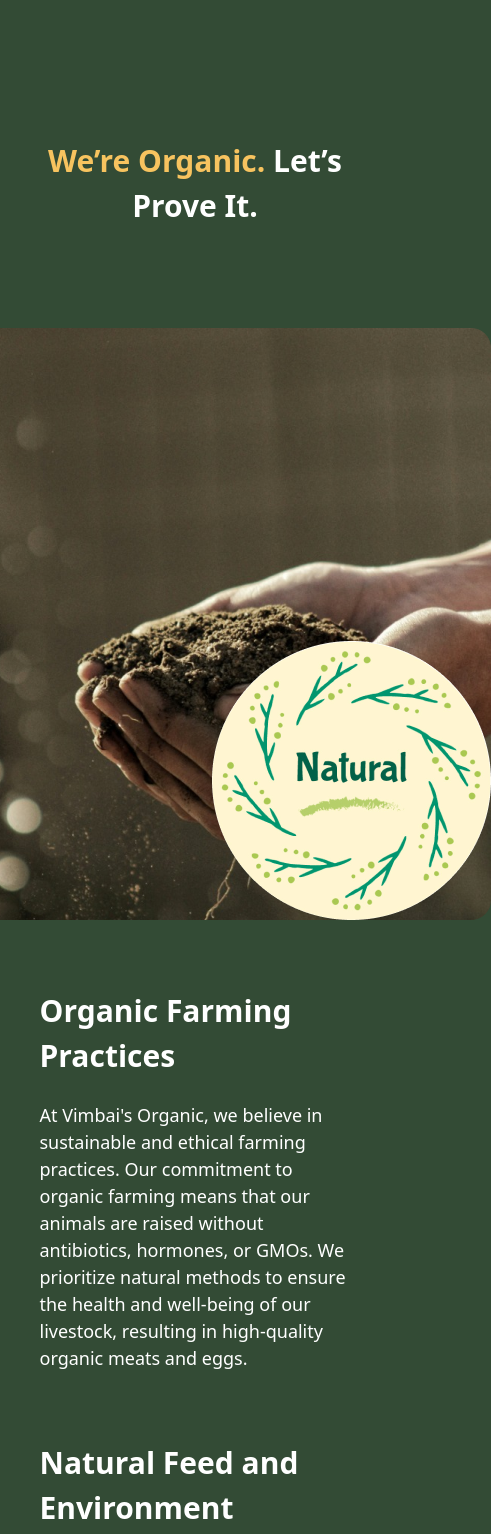
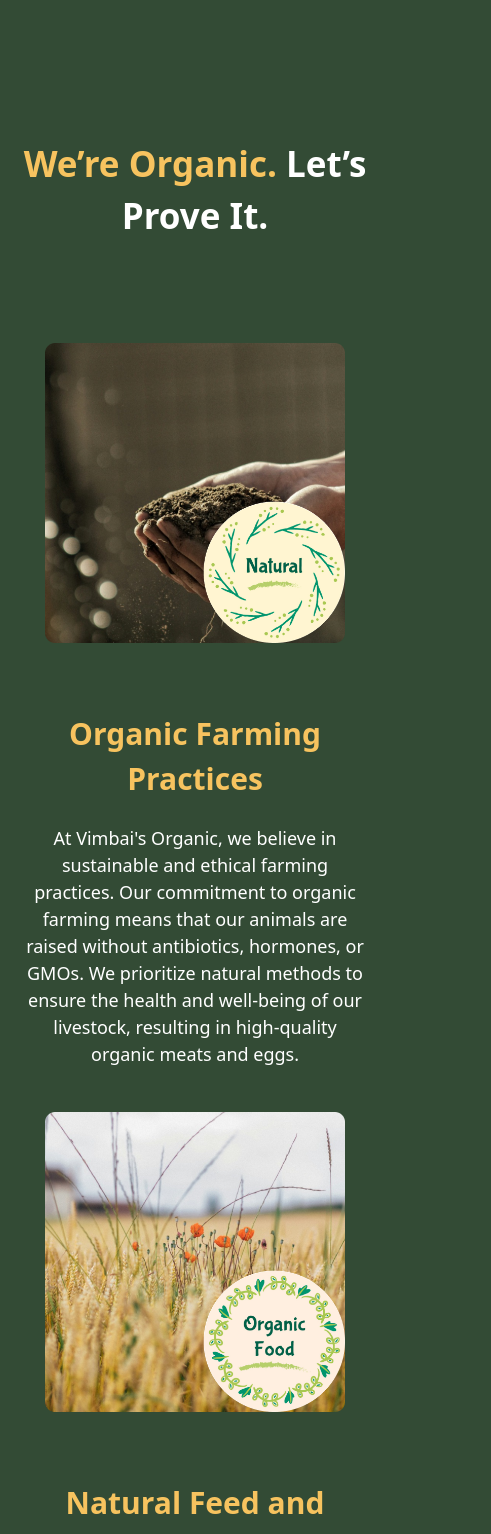
Before and after one commit to novertech411/vimbi, a Next.js app: page /about in a window 390 px wide. Shown: the part 5080-6614 px from the top of the page, 491 px wide, since content can reach past the window. Built offline with nearby package versions, Linux system fonts and the light colour scheme.

Commit message:
work done with about

```diff
--- a/app/about/page.tsx
+++ b/app/about/page.tsx
@@ -160,7 +160,7 @@ function page() {
       </div>
 
       <div>
-        <h1 className="text-center text-secondary md:text-[50px] font-[700] my-[100px]    text-[30px]    px-6 ">
+        <h1 className="text-center text-secondary md:text-[50px] font-[700] my-[100px]    text-[35px]    px-3 ">
           {" "}
           We’re Organic.
           <span className="text-white"> Let’s Prove It.</span>
@@ -168,13 +168,13 @@ function page() {
 
         <Container>
           <div className="   flex text-white  justify-center  gap-11  flex-wrap-reverse my-11   ">
-            <div className=" max-w-[550px] px-5 flex items-center ">
+            <div className=" max-w-[550px] px-1 flex items-center ">
               <div>
-                <h3 className=" font-[600] text-[30px] my-6">
+                <h3 className=" font-[600] text-[30px] md:text-left my-6 text-center text-secondary">
                   {" "}
                   Organic Farming Practices
                 </h3>
-                <p className="text-[18px]">
+                <p className="text-[18px] text-center md:text-left">
                   At Vimbai's Organic, we believe in sustainable and ethical
                   farming practices. Our commitment to organic farming means
                   that our animals are raised without antibiotics, hormones, or
@@ -184,14 +184,22 @@ function page() {
                 </p>
               </div>
             </div>
-            <Image src={farmporge} alt="farm" className=" max-w-[600px]" />
+            <Image
+              src={farmporge}
+              alt="farm"
+              className=" md:max-w-[600px]  max-w-[300px]"
+            />
           </div>
 
-          <div className="   flex text-white  justify-center  gap-11   flex-wrap-reverse my-11  ">
-            <Image src={feed} alt="farm" className=" max-w-[600px]" />
+          <div className="   flex text-white  justify-center  gap-11   flex-wrap my-11  ">
+            <Image
+              src={feed}
+              alt="farm"
+              className=" md:max-w-[600px] max-w-[300px]"
+            />
             <div className=" max-w-[550px] px-5 flex items-center ">
               <div>
-                <h3 className=" font-[600] text-[30px] my-6">
+                <h3 className=" font-[600] text-[30px] md:text-left my-6 text-center text-secondary">
                   {" "}
                   Natural Feed and Environment
                 </h3>
@@ -210,11 +218,11 @@ function page() {
           <div className="   flex text-white  justify-center  gap-11  flex-wrap-reverse my-11  ">
             <div className=" max-w-[550px] px-5 flex items-center ">
               <div>
-                <h3 className=" font-[600] text-[30px] my-6">
+                <h3 className=" font-[600] text-[30px] md:text-left my-6 text-center text-secondary">
                   {" "}
                   Animal Welfare and Care
                 </h3>
-                <p className="text-[18px]">
+                <p className="text-[18px] text-center md:text-left">
                   Organic products offer numerous health benefits. They are free
                   from synthetic chemicals, pesticides, and antibiotics, making
                   them a healthier choice for you and your family. Our organic
@@ -223,18 +231,26 @@ function page() {
                 </p>
               </div>
             </div>
-            <Image src={farmporge} alt="farm" className=" max-w-[600px]" />
+            <Image
+              src={farmporge}
+              alt="farm"
+              className=" md:max-w-[600px]  max-w-[300px]"
+            />
           </div>
 
-          <div className="   flex text-white  justify-center  gap-11   flex-wrap-reverse my-11  ">
-            <Image src={meat} alt="farm" className=" max-w-[500px]" />
+          <div className="   flex text-white  justify-center  gap-11   flex-wrap my-11  ">
+            <Image
+              src={meat}
+              alt="farm"
+              className=" md:max-w-[600px]  max-w-[300px]"
+            />
             <div className=" max-w-[550px] px-5 flex items-center ">
               <div>
-                <h3 className=" font-[600] text-[30px] my-6">
+                <h3 className=" font-[600] text-[30px] md:text-left my-6 text-center text-secondary">
                   {" "}
                   Health Benefits of Organic Products
                 </h3>
-                <p className="text-[18px]">
+                <p className="text-[18px] text-center md:text-left">
                   Organic products offer numerous health benefits. They are free
                   from synthetic chemicals, pesticides, and antibiotics, making
                   them a healthier choice for you and your family. Our organic
```
